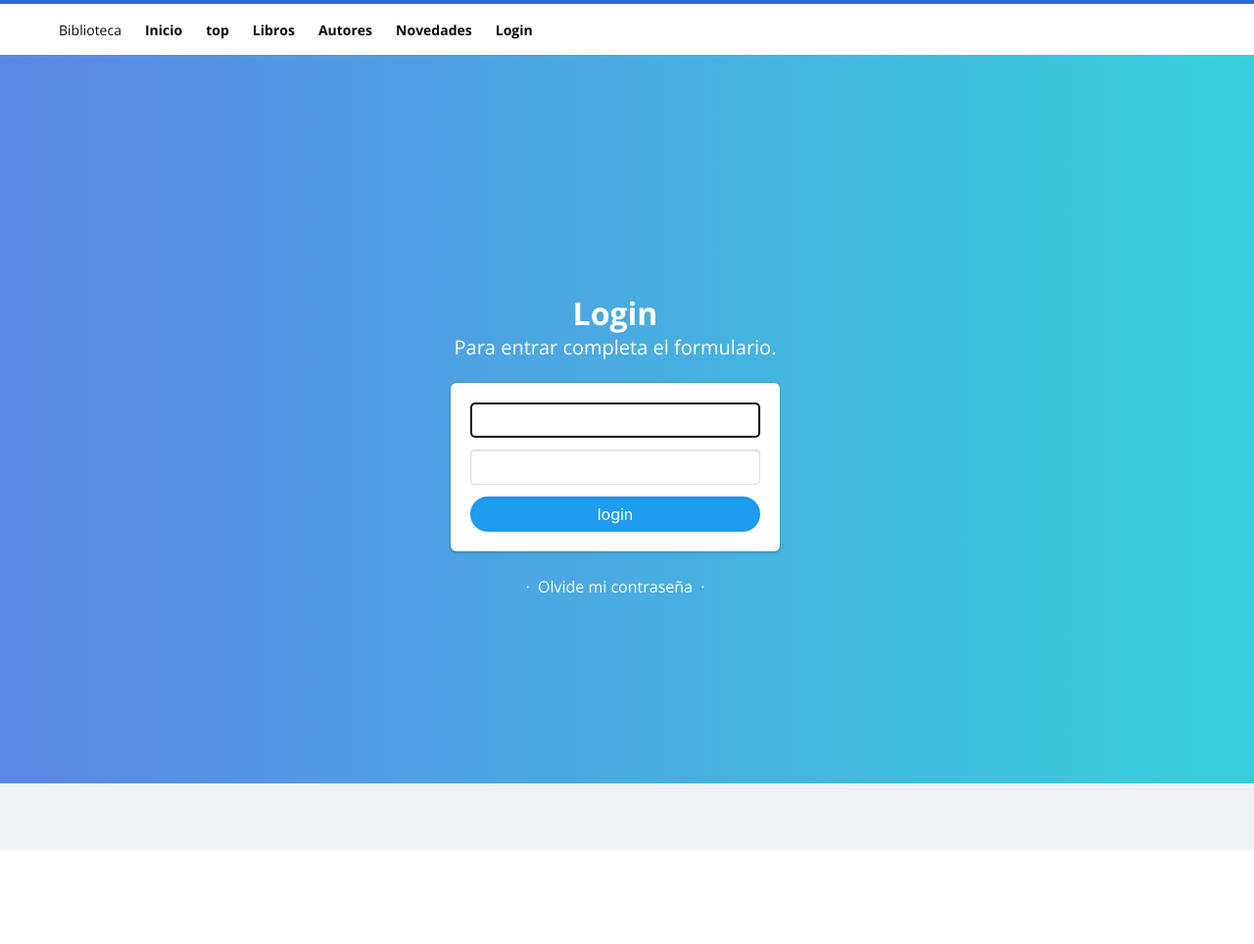
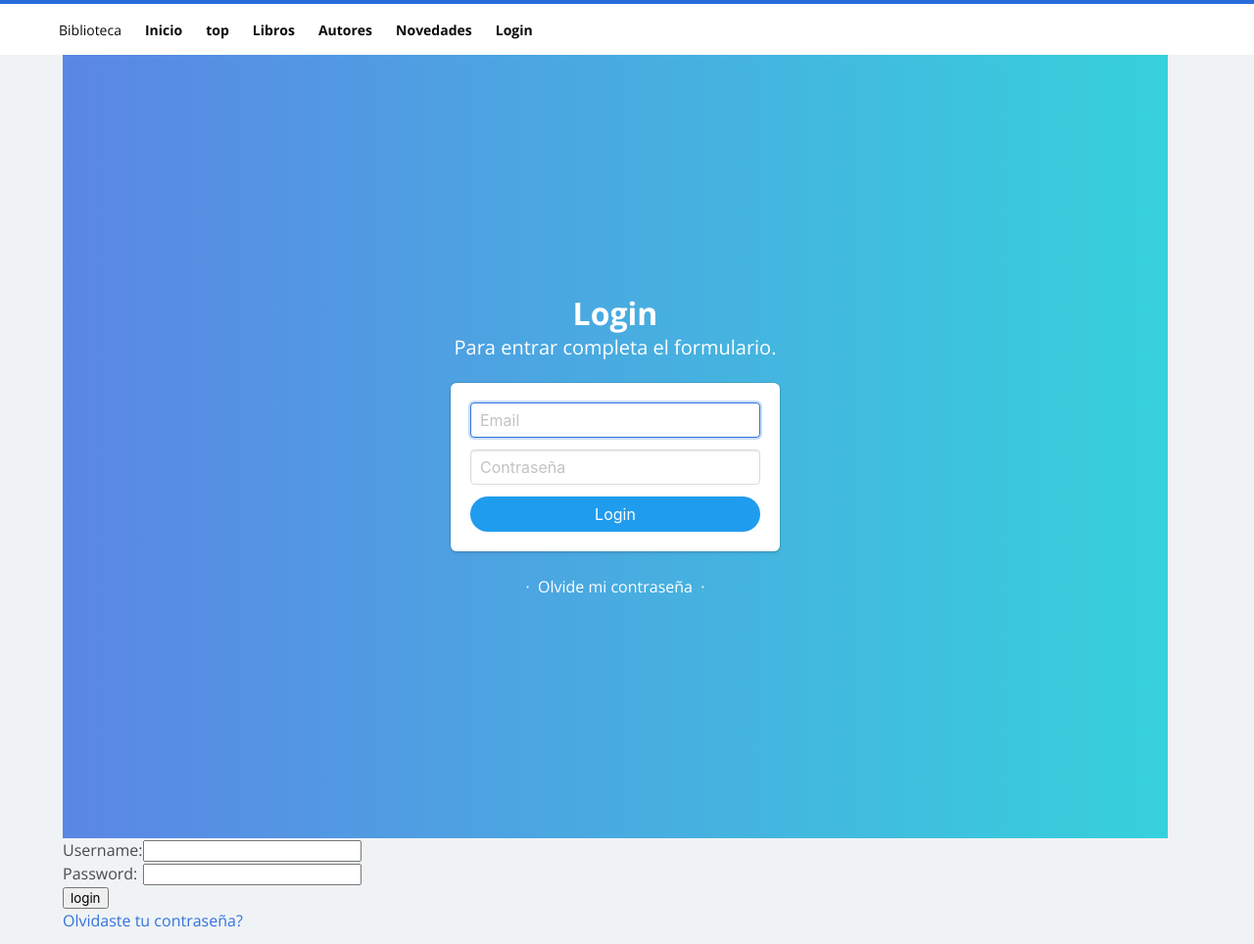
Before and after one commit to greghernandez/bib, a Django app: page /accounts/login/ in a window 1280 px wide. Shown: the whole page at 98% size. Before the commit the page ends 868 px from the top, so only its background shows below. Run offline with Django 3.2, Linux system fonts and the light colour scheme; some libraries are stand-ins or nearby versions.

Commit message:
Revert "Merge branch 'master' of https://github.com/greghernandez/bib"
This reverts commit 943d244101b6b90a9948d47b0152ca3baac94e7c, reversing
changes made to 75261728486d4ba72830935c8aaa2eaf5200f58f.

```diff
--- a/catalog/templates/base_generic.html
+++ b/catalog/templates/base_generic.html
@@ -101,6 +101,7 @@
     <!--/Contenedor box-->
 
 
+</div>
 <script async type="text/javascript" src="/static/js/bulma.js"></script>
 </body>
 
--- a/templates/registration/login.html
+++ b/templates/registration/login.html
@@ -1,49 +1,7 @@
 {% extends "base_generic.html" %}
 
 {% block content %}
-<style>
-    body{
-    height: 100%;
-    background: -webkit-linear-gradient(left, #5B86E5, #36D1DC);
-    background: -o-linear-gradient(left, #5B86E5, #36D1DC);
-    background: linear-gradient(to right, #5B86E5, #36D1DC);
-    }
-    input{
-    background-color: white !important;
-    border-color: #dbdbdb !important;
-    color: #363636 !important;
-    box-shadow: inset 0 1px 2px rgba(10, 10, 10, 0.1) !important;
-    max-width: 100% !important;
-    width: 100% !important;
-    align-items: center;
-  border: 1px solid transparent;
-  border-radius: 4px;
-  box-shadow: none;
-  display: inline-flex;
-  font-size: 1rem;
-  height: 2.25em;
-  justify-content: flex-start;
-  line-height: 1.5;
-  padding-bottom: calc(0.375em - 1px);
-  padding-left: calc(0.625em - 1px);
-  padding-right: calc(0.625em - 1px);
-  padding-top: calc(0.375em - 1px);
-  position: relative;
-  vertical-align: top;
-    }
-input[type~=submit]{
-    background-color: #209cee !important;
-    border-color: transparent !important;
-    color: #fff !important;
-    display: inline-block;
-    border-radius: 290486px;
-    padding-left: 1em !important;
-    padding-right: 1em !important;
-    padding-top: calc(0.375em - 1px) !important;
-    text-align: center !important;
-}
-</style>
-<section class="hero is-fullheight">
+<section class="hero is-fullheight gradient-blue">
         <div class="hero-body">
             <div class="container has-text-centered">
                 <div class="column is-4 is-offset-4">
@@ -82,17 +40,16 @@ input[type~=submit]{
                         {% csrf_token %}
                             <div class="field">
                                 <div class="control">
-                                    {{form.username }}
+                                    <input class="input" type="email" placeholder="Email" autofocus="">
                                 </div>
                             </div>
 
                             <div class="field">
                                 <div class="control">
-                                    {{ form.password }}
+                                    <input class="input" type="password" placeholder="Contraseña">
                                 </div>
                             </div>
-                            <input type="submit" value="login" />
-                            <input type="hidden" name="next" value="{{ next }}" />
+                            <button class="button is-rounded is-block is-info is-fullwidth">Login</button>
                         </form>
                     </div>
                     <p class="has-text-white">
@@ -103,5 +60,24 @@ input[type~=submit]{
             </div>
         </div>
     </section>
+<form method="post" action="{% url 'login' %}">
+{% csrf_token %}
+<table>
+<tr>
+    <td>{{ form.username.label_tag }}</td>
+    <td>{{ form.username }}</td>
+</tr>
+<tr>
+    <td>{{ form.password.label_tag }}</td>
+    <td>{{ form.password }}</td>
+</tr>
+</table>
+
+<input type="submit" value="login" />
+<input type="hidden" name="next" value="{{ next }}" />
+</form>
+
+{# Assumes you setup the password_reset view in your URLconf #}
+<p><a href="{% url 'password_reset' %}">Olvidaste tu contraseña?</a></p>
 
 {% endblock %}
```
